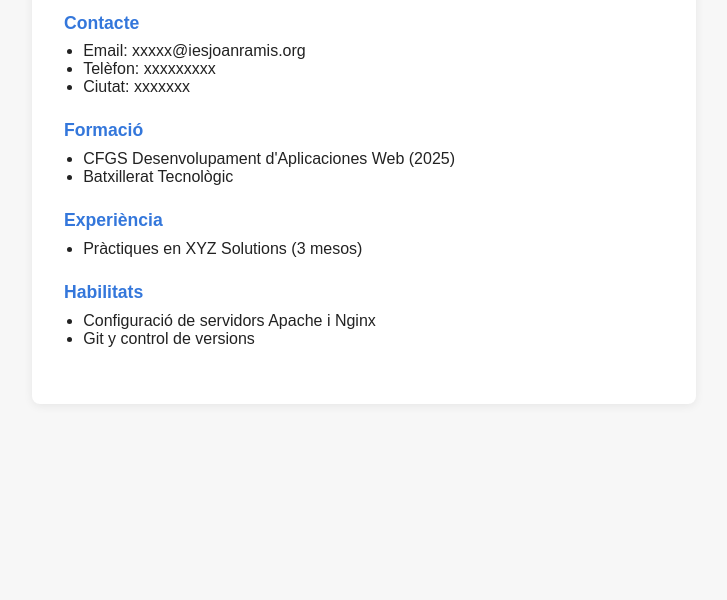
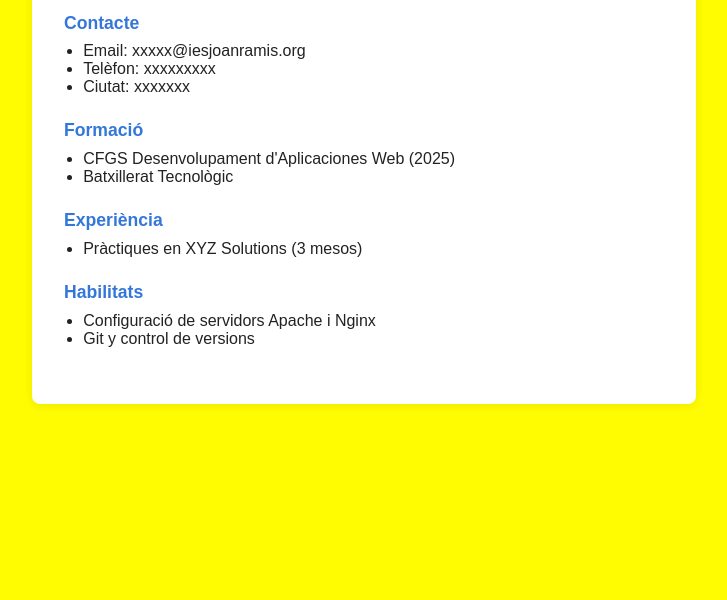
Before and after one commit to CFGSCojita/dawebsc, a plain HTML site: page cv/cv.html in a window 1280 px wide. Shown: the part 200-800 px from the top of the page, without its empty margins (276-1003 px from the left). Drawn offline with Linux system fonts and the light colour scheme.

Commit message:
Cambios en el fichero styles.css

```diff
--- a/cv/styles.css
+++ b/cv/styles.css
@@ -1,6 +1,6 @@
 body {
   font-family: Arial, sans-serif;
-  background: #f7f7f7;
+  background: #fffb00;
   color: #222;
   margin: 0;
   padding: 0;
```
